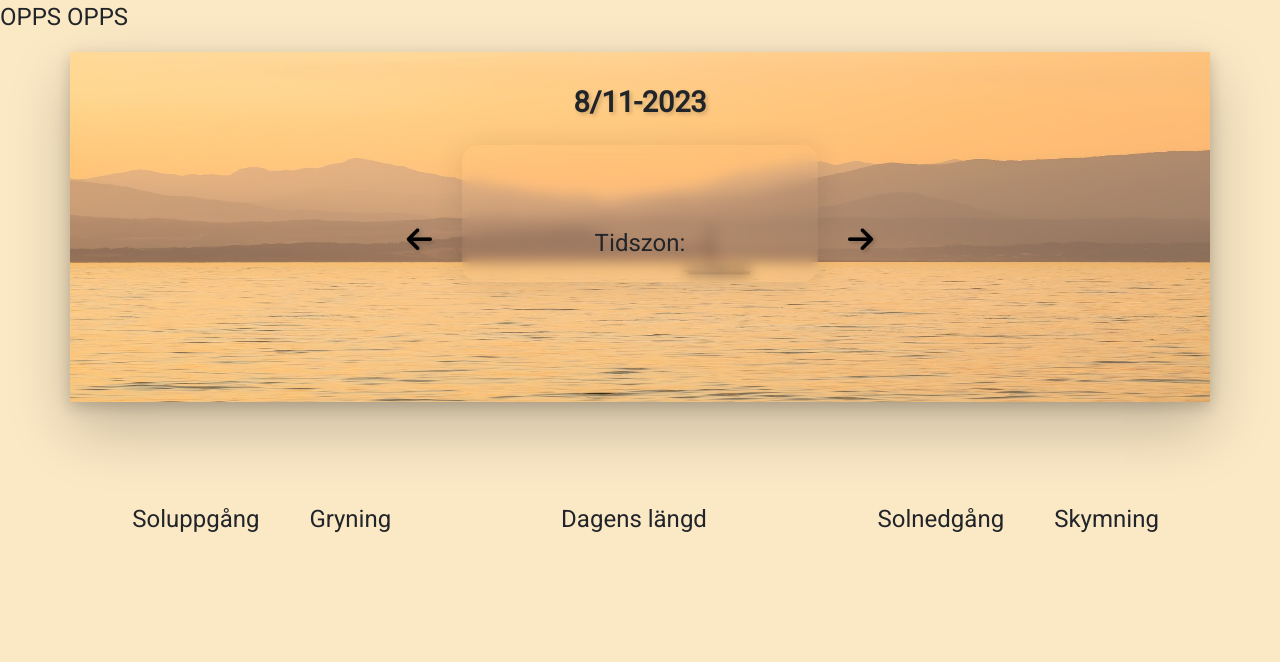
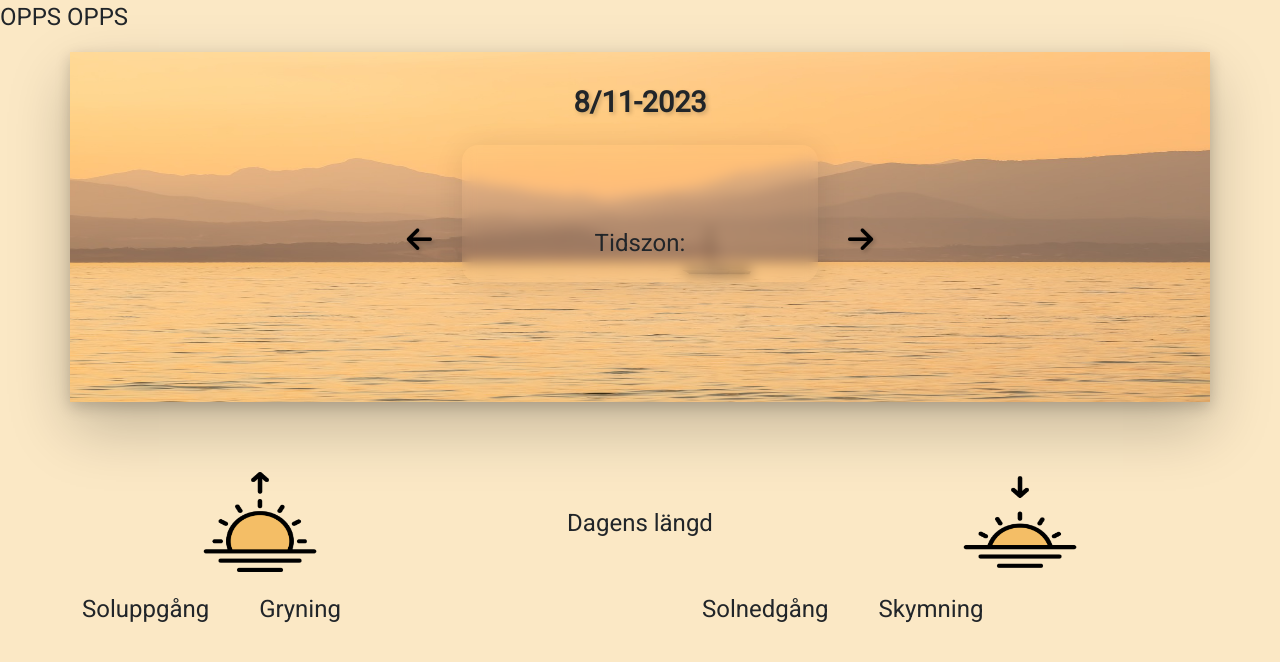
Before and after one commit to SannaSiljeback/uppgift-API, a plain HTML site: page index.html in a window 1280 px wide. Drawn offline with nearby package versions, Linux system fonts and the light colour scheme; no server answers.

Commit message:
continued styling

```diff
--- a/css/style.css
+++ b/css/style.css
@@ -6,7 +6,7 @@ body {
 
 #div-cities {
     height: 350px;
-    margin-bottom: 100px;
+    margin-bottom: 70px;
     background-image: url('../img/sjö.jpg');
     /* box-shadow: 0px 16px 48px 0px rgba(0, 0, 0, 0.176); */
     box-shadow: 0 26px 58px 0 rgba(0, 0, 0, .22), 0 5px 14px 0 rgba(0, 0, 0, .18);
@@ -47,8 +47,18 @@ body {
 
 #div-sunrise-dawn {
     display: flex;
+    /* justify-content: center; */
+}
+
+#sunrise-img {
+    width: 150px;
+    height: 100px;
+    margin-bottom: 20px;
+}
+
+#div-dayLength {
     justify-content: center;
-    padding-right: 0px;
+    /* margin-top: 70px; */
 }
 
 #div-sunrise {
@@ -59,13 +69,15 @@ body {
     margin-right: 50px;
 }
 
-#div-dayLength {
-
+#div-sunset-dusk {
+    display: flex;
+    /* justify-content: center; */
 }
 
-#div-sunset-dusk {
-    display: flex;
-    justify-content: center;
+#sunset-img {
+    width: 150px;
+    height: 100px;
+    margin-bottom: 20px;
 }
 
 #div-sunset {
--- a/index.html
+++ b/index.html
@@ -16,12 +16,9 @@
     <div id="div-container" class="container text-center">
 
         <div id="div-cities" class="row">
-
             <div id="div-left-btn" class="col align-self-center">
                 <button id="left-btn" onclick="fetchPrev()" ><i class="fa-solid fa-arrow-left"></i></button>
             </div>
-
-
 
             <div class="col">
                 <p id="datum"></p>
@@ -38,11 +35,24 @@
             <div id="div-right-btn" class="col align-self-center">
             <button id="right-btn" onclick="fetchNext()"><i class="fa-solid fa-arrow-right"></i></button>
             </div>
+        </div>
 
+        <div id="div-img" class="row">
+            <div class="col">
+                <img id="sunrise-img" src="img/sunrise ps.png" alt="en ikon för en soluppgång">
+            </div>
+
+            <div id="div-dayLength" class="col align-self-center">
+                <p>Dagens längd</p>
+                <p id="day-length"></p>
+            </div>
+
+            <div class="col">
+                <img id="sunset-img" src="img/sunset ps.png" alt="en ikon för solnedgång">
+            </div>
         </div>
 
         <div id="div-info" class="row">
-
             <div id="div-sunrise-dawn" class="col">
                 <div id="div-sunrise">
                     <p>Soluppgång</p>
@@ -55,13 +65,6 @@
                 </div>
             </div>
 
-
-            <div id="div-dayLength" class="col-3 align-self-center">
-                <p>Dagens längd</p>
-                <p id="day-length"></p>
-            </div>
-
-
             <div id="div-sunset-dusk" class="col">
                 <div id="div-sunset">
                     <p>Solnedgång</p>
@@ -73,7 +76,6 @@
                     <p id="dusk"></p>
                 </div>
             </div>
-
         </div>
 
     </div>
```
Also changed, not shown: img/sunrise ps.png (added), img/sunset ps.png (added).
